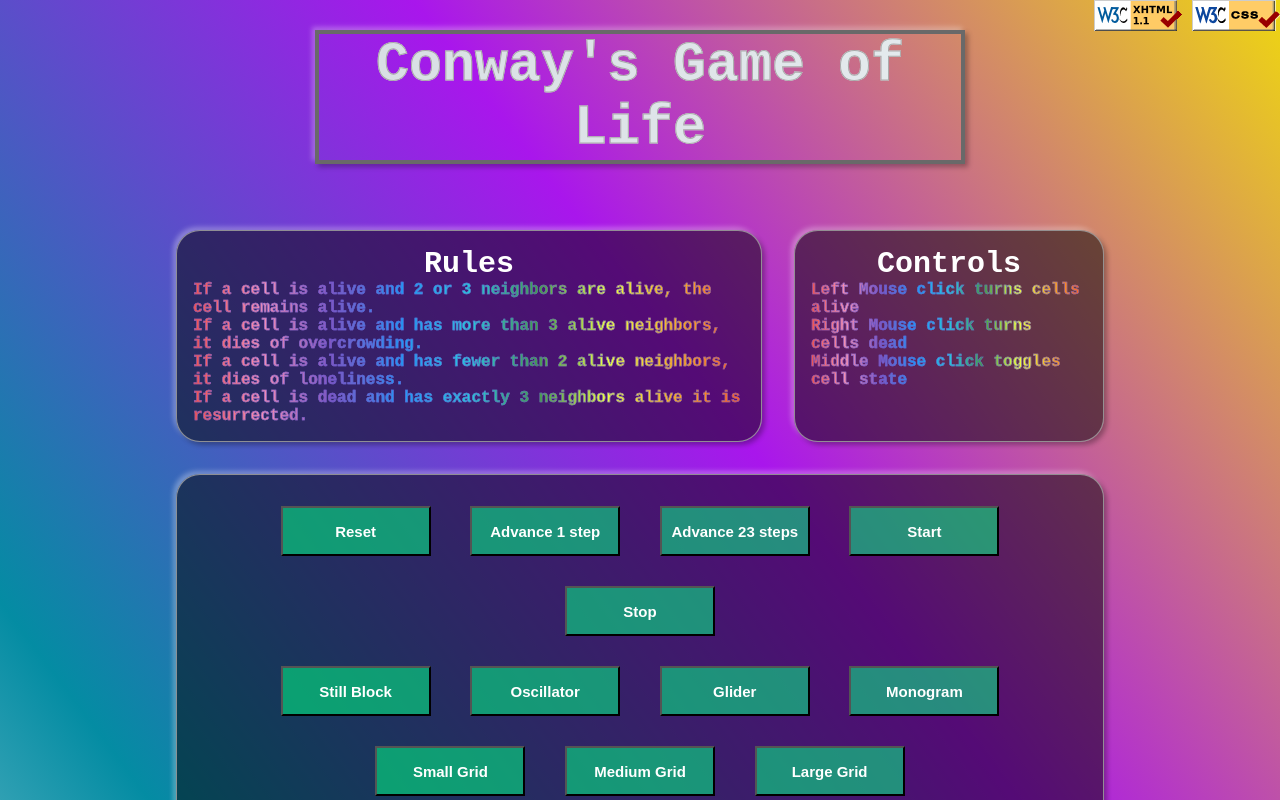
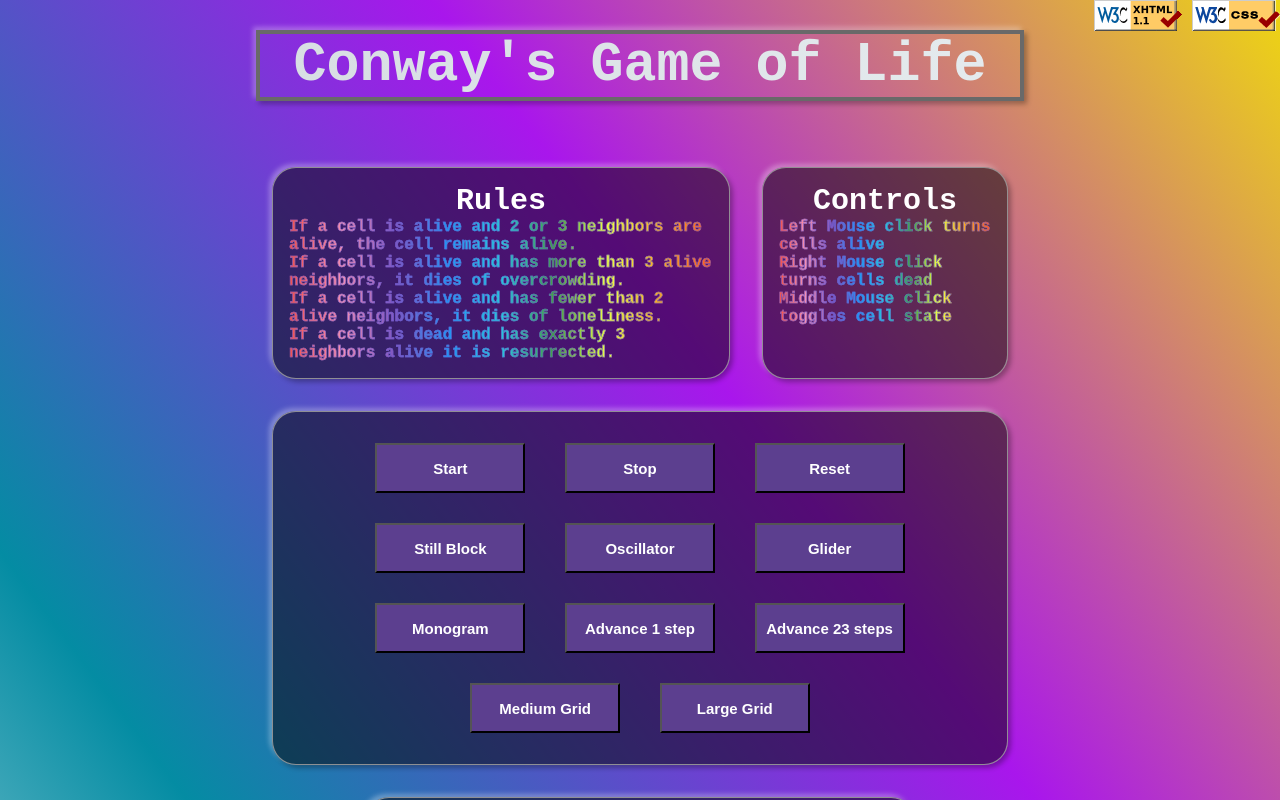
Before and after one commit to sociaol/game-of-life, a plain HTML site: page conway.html in a window 1280 px wide. Shown: the top 800 px of the page. Drawn offline with Linux system fonts and the light colour scheme.

Commit message:
Add files via upload

```diff
--- a/conway.html
+++ b/conway.html
@@ -1,5 +1,5 @@
 <!--
-Hayden Kowalchuk
+Anthony Montes
 WEB PROGRAMMING XLS Group N9 Spring Semester 2021 - CO.090.CSC.CSC4370.XLS.N9.20214
 Project #3: Conways Game of Life
 -->
@@ -16,8 +16,9 @@ Project #3: Conways Game of Life
 </head>
 
 <body onload="setup_conway()">
-  <h1 style="-webkit-text-stroke: 1px darkgray;">Conway's Game of Life</h1>
-  <div style="margin: auto;width:75%;text-align:center">
+  <!--<h1 style="-webkit-text-stroke: 1px darkgray;">Conway's Game of Life</h1> -->
+  <div style="margin: auto;width:60%;text-align:center">
+    <div><h1>Conway's Game of Life</h1></div>
     <div class="side">
       <div class="bubble" id="rules">
         <h3>Rules</h3>
@@ -39,20 +40,20 @@ Project #3: Conways Game of Life
     </div>
     <div class="side">
       <div class="bubble" style="flex: 1;">
-        <button id="btn_clear" onclick="conway_clear()">Reset</button>
-        <button id="btn_adv1" onclick="advance_gen1()">Advance 1 step</button>
-        <button id="btn_adv23" onclick="advance_gen23()">Advance 23 steps</button>
         <button id="btn_anim30" onclick="conway_animate(30)">Start</button>
         <button id="btn_stop" onclick="conway_stop()">Stop</button>
+        <button id="btn_clear" onclick="conway_clear()">Reset</button>
         <br>
         <button id="btn_reset1" onclick="_reset_still()">Still Block</button>
         <button id="btn_reset2" onclick="_reset_osci()">Oscillator</button>
         <button id="btn_reset3" onclick="_reset_glider()">Glider</button>
         <button id="btn_reset4" onclick="_reset_monogram()">Monogram</button>
-        <button id="btn_reset2" onclick="_grid_set(16)">Small Grid</button>
+        <button id="btn_adv1" onclick="advance_gen1()">Advance 1 step</button>
+        <button id="btn_adv23" onclick="advance_gen23()">Advance 23 steps</button>
+        <br>
         <button id="btn_reset3" onclick="_grid_set(32)">Medium Grid</button>
         <button id="btn_reset4" onclick="_grid_set(64)">Large Grid</button>
-        <br>
+
       </div>
     </div>
     <div class="bubble fit">
--- a/conway.js
+++ b/conway.js
@@ -2,9 +2,9 @@
  * File: conway.js
  * Project: htdoc
  * File Created: Tuesday, 13th April 2021 1:49:45 pm
- * Author: Hayden Kowalchuk
+ * Author: Anthony Montes
  * -----
- * Copyright (c) 2021 Hayden Kowalchuk, Hayden Kowalchuk
+ * Copyright (c) 2021
  * License: BSD 3-clause "New" or "Revised" License, http://www.opensource.org/licenses/BSD-3-Clause
  */
 
--- a/conway_grid.js
+++ b/conway_grid.js
@@ -2,9 +2,9 @@
  * File: conway_grid.js
  * Project: Project3
  * File Created: Friday, 16th April 2021 4:36:36 pm
- * Author: Hayden Kowalchuk
+ * Author: Anthony Montes
  * -----
- * Copyright (c) 2021 Hayden Kowalchuk, Hayden Kowalchuk
+ * Copyright (c) 2021
  * License: BSD 3-clause "New" or "Revised" License, http://www.opensource.org/licenses/BSD-3-Clause
  */
 
--- a/style.css
+++ b/style.css
@@ -11,7 +11,7 @@ h1 {
  font-family: monospace, serif;
  border: solid 4px dimgray;
  box-shadow: 3px 3px 5px rgba(0, 0, 0, 0.3), -3px -3px 5px rgba(255, 255, 255, 0.3);
- width: 650px;
+ width: auto;
  margin: auto;
  margin-bottom: 50px;
  margin-top: 30px;
@@ -110,7 +110,7 @@ button {
 }
 
 button:hover {
- background: linear-gradient(to bottom, rgb(5, 247, 255) 0%, #0011ff 100%);
+
  transform: scale(1.2);
 }
 
@@ -207,7 +207,7 @@ td {
  margin: 1em;
  width: 10em;
  height: 50px;
- background-color: rgba(0, 255, 136, 0.527);
+ background-color: #5c3f8f;
  font-weight: bold;
  font-size: 15px;
  color: white;
```
